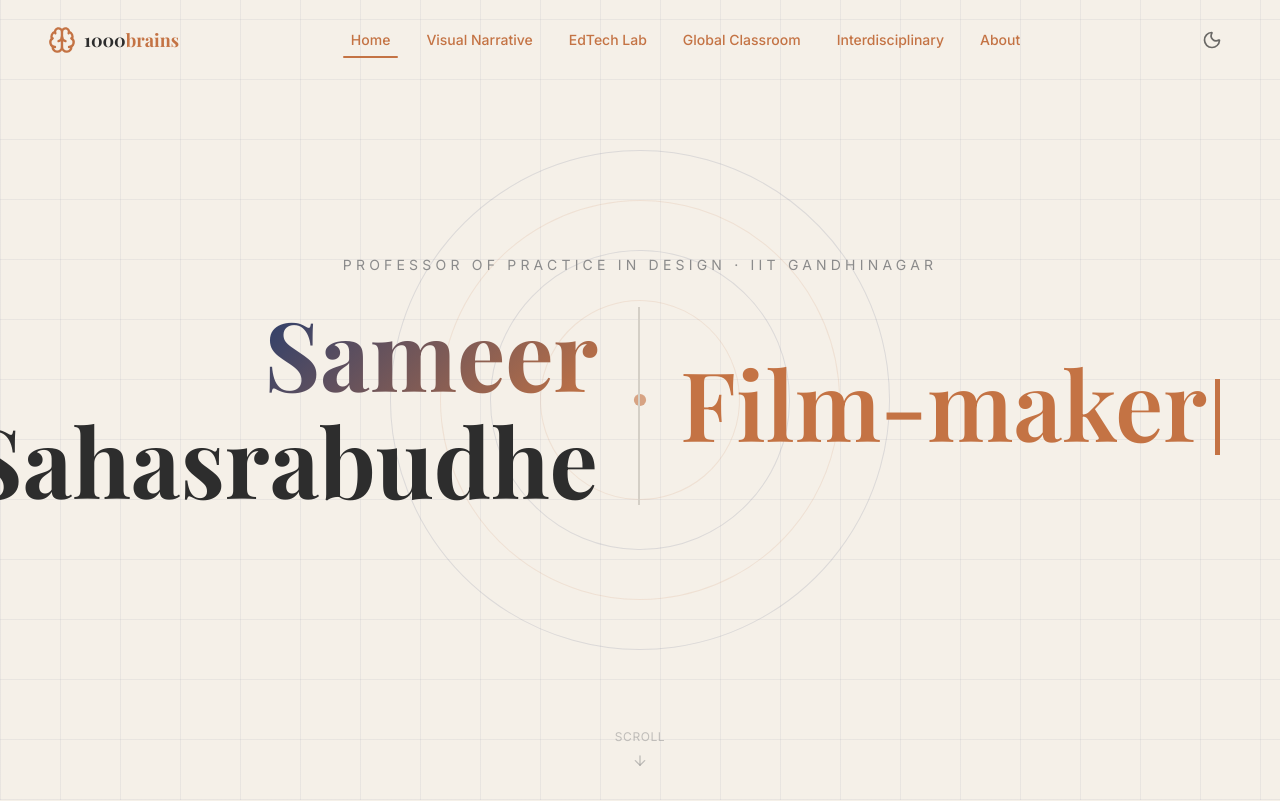
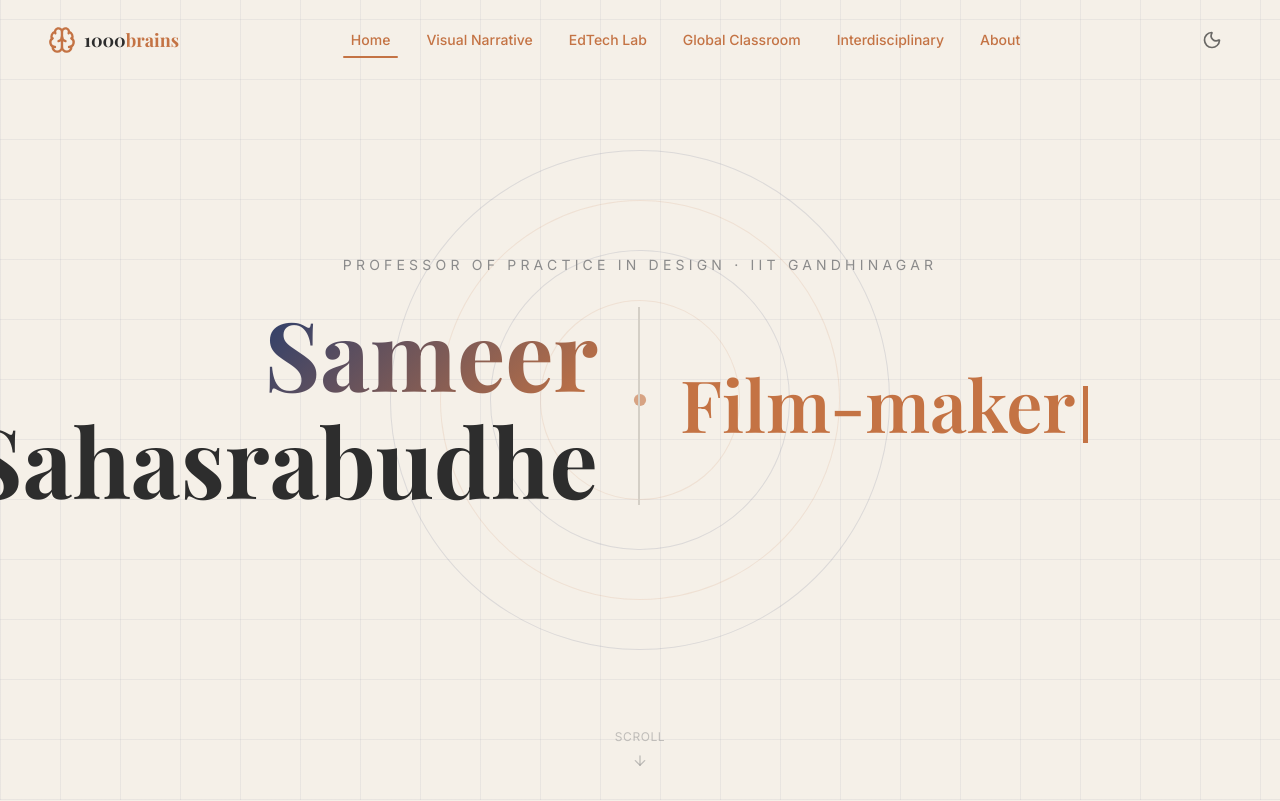
Before and after one commit to RutikKulkarni/1000brains, a Next.js app: page / in a window 1280 px wide. Shown: the top 801 px of the page. Built offline with nearby package versions, Linux system fonts and the light colour scheme.

Commit message:
feat: implement responsive HeroSection with animated typing traits and background decoration

```diff
--- a/src/components/home/HeroSection.tsx
+++ b/src/components/home/HeroSection.tsx
@@ -101,16 +101,16 @@ export default function HeroSection() {
           animate={{ opacity: 1, y: 0 }}
           transition={{ delay: 0.4, duration: 0.7 }}
           style={{ gridTemplateColumns: "minmax(0, 1fr) minmax(0, 1fr)" }}
-          className="hidden md:grid w-full max-w-5xl px-4 mb-10 mx-auto font-heading font-bold text-6xl lg:text-8xl"
+          className="hidden md:grid w-full max-w-7xl px-4 mb-10 mx-auto font-heading font-bold"
         >
           {/* Left Column: Stacked right-aligned names with continuous right border */}
-          <div className="text-right pr-6 md:pr-10 border-r-2 border-[var(--border)] flex flex-col items-end justify-center leading-[0.95]">
+          <div className="text-right pr-6 md:pr-10 border-r-2 border-[var(--border)] flex flex-col items-end justify-center leading-[0.95] text-5xl lg:text-7xl xl:text-8xl">
             <span className="gradient-text">Sameer</span>
             <span className="text-foreground mt-3 md:mt-4">Sahasrabudhe</span>
           </div>
 
-          {/* Right Column: Vertically centered typing traits with large matching font size */}
-          <div className="text-left pl-6 md:pl-10 flex items-center justify-start leading-[0.95] text-accent font-semibold">
+          {/* Right Column: Vertically centered typing traits with slightly smaller, balanced responsive font size to prevent overflow */}
+          <div className="text-left pl-6 md:pl-10 flex items-center justify-start leading-[0.95] text-accent font-semibold text-4xl lg:text-6xl xl:text-7xl">
             <span className="whitespace-nowrap">
               {typedText}
               <span className="inline-block w-[3px] md:w-[5px] h-[0.8em] ml-2 bg-accent animate-[pulse_1s_infinite] align-middle" />
```
